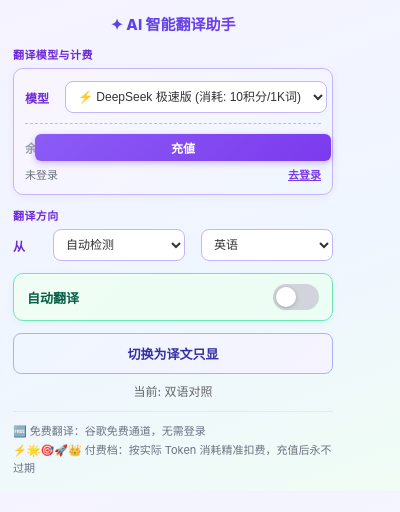
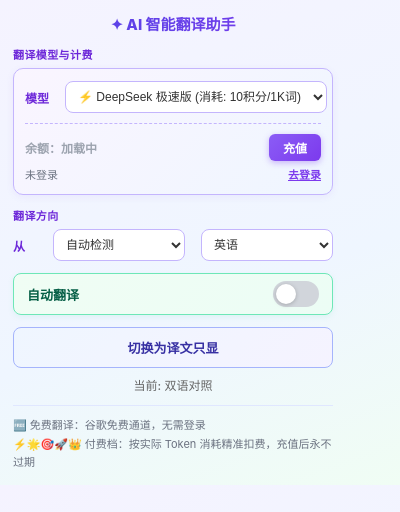
Before and after one commit to ShiyuLabs/silkread-website, a browser extension: page popup.html in a window 400 px wide. Drawn offline with Linux system fonts and the light colour scheme.

Commit message:
fix: topup button width auto, equalize toggle and button row heights

```diff
--- a/popup.html
+++ b/popup.html
@@ -69,9 +69,9 @@
     /* 拨动开关 */
     .toggle-row {
       display: flex; align-items: center; justify-content: space-between;
-      padding: 10px 13px;
+      padding: 7px 13px;
       background: linear-gradient(135deg, #f0fdf4 0%, #ecfdf5 100%);
-      border: 1px solid #6ee7b7; border-radius: 10px;
+      border: 1px solid #6ee7b7; border-radius: 8px;
       box-shadow: 0 2px 6px rgba(16,185,129,0.08);
     }
     .toggle-label { font-size: 13px; font-weight: 700; color: #065f46; }
@@ -88,7 +88,7 @@
     .toggle-switch input:checked + .toggle-slider { background: #10b981; }
     .toggle-switch input:checked + .toggle-slider::before { transform: translateX(20px); }
     .btn-topup {
-      padding: 5px 14px; border-radius: 6px; font-size: 12px; font-weight: 700; flex-shrink: 0;
+      padding: 5px 14px; border-radius: 6px; font-size: 12px; font-weight: 700; flex-shrink: 0; width: auto;
       cursor: pointer; border: none;
       background: linear-gradient(135deg, #8b5cf6, #7c3aed);
       color: white; transition: all 0.2s;
```
